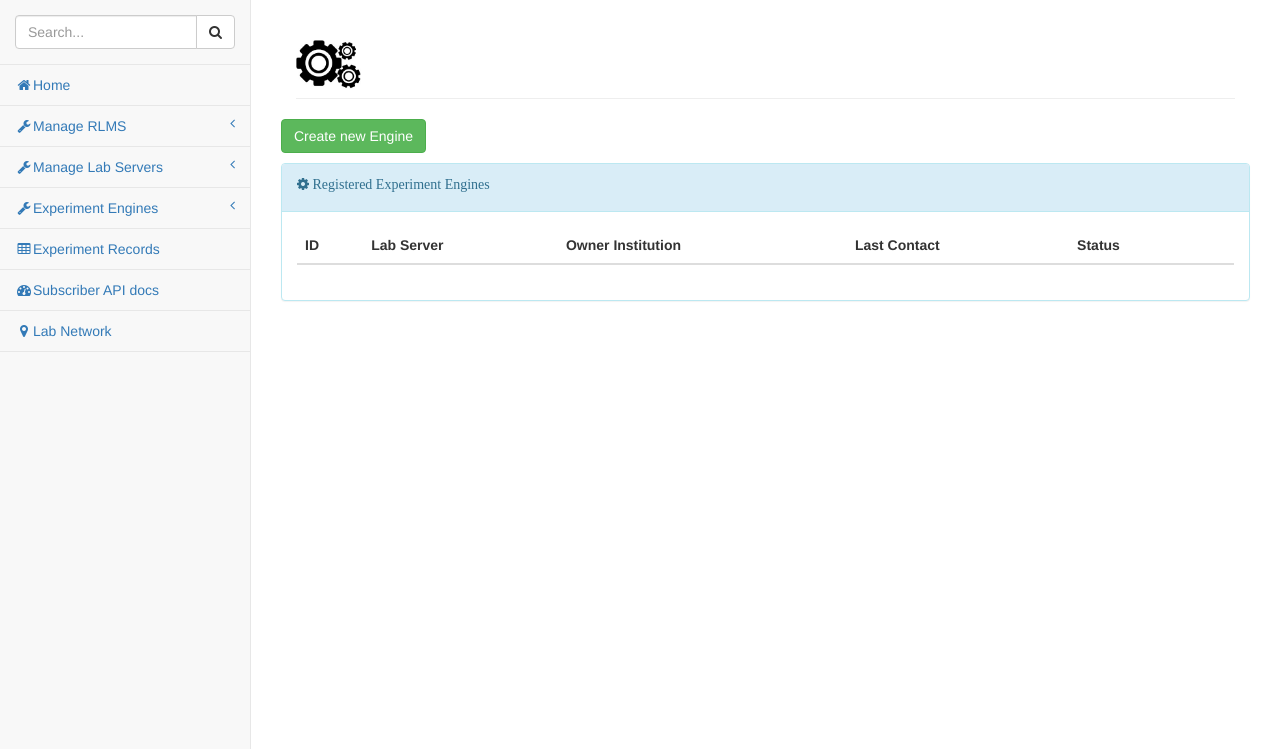
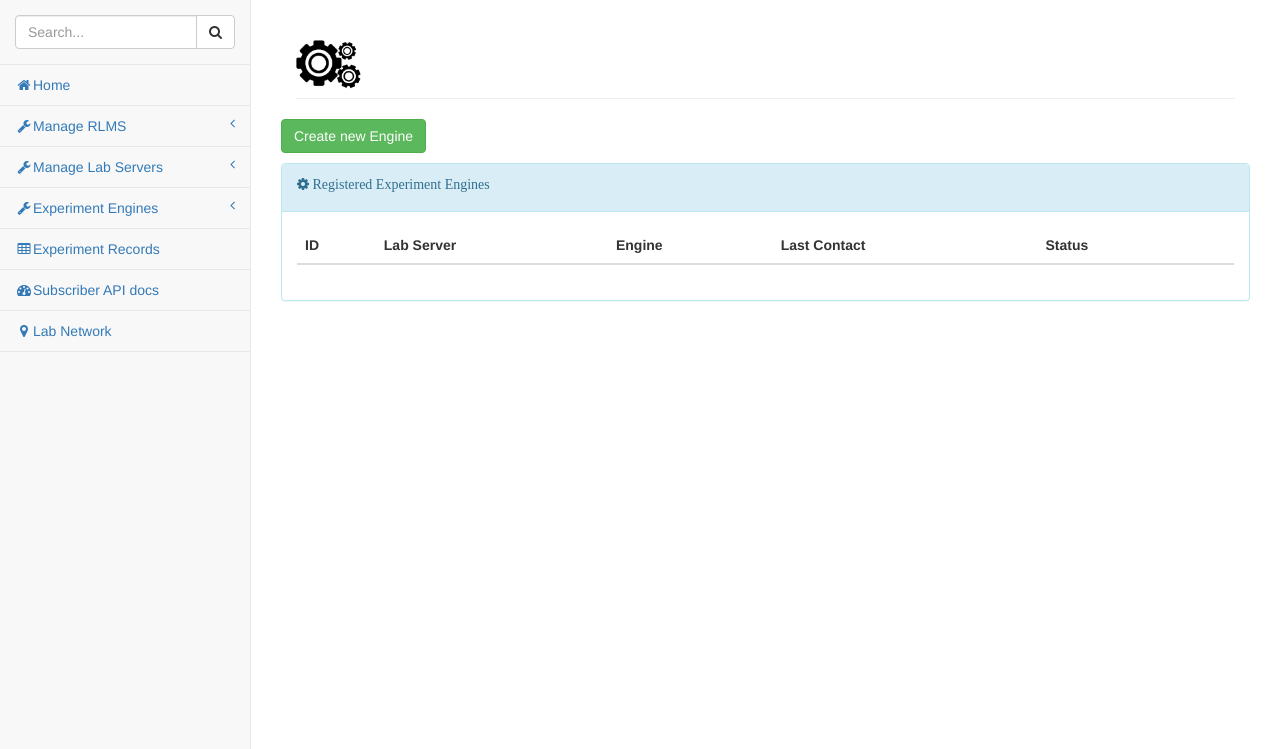
Before and after one commit to OnlineLabs4All/dispatcher, a Symfony app: template app/Resources/views/default/engineRecordsTableView.html.twig in a window 1280 px wide. Shown: the part 51-800 px from the top of the page. Run offline with Twig, Linux system fonts and the light colour scheme; the template is opened without the code that fills it, so the values that code supplies are empty; some libraries are stand-ins or nearby versions.

Commit message:
change UI to show engine name and lab server ID

```diff
--- a/app/Resources/views/default/addEditRlms.html.twig
+++ b/app/Resources/views/default/addEditRlms.html.twig
@@ -40,7 +40,6 @@
                 </div>
                 <div class="panel-body">
                     {{ form_row(form.guid) }}
-                    {{ form_row(form.passkey_to_rlms) }}
                     {{ form_row(form.service_url) }}
                 </div>
             </div>
@@ -53,8 +52,8 @@
                 </div>
                 <div class="panel-body">
 
-                    {{ form_row(form.wd_username) }}
-                    {{ form_row(form.wd_password) }}
+                    {{ form_row(form.rlms_username) }}
+                    {{ form_row(form.rlms_password) }}
 
                 </div>
             </div>
--- a/app/Resources/views/default/engineRecordsTableView.html.twig
+++ b/app/Resources/views/default/engineRecordsTableView.html.twig
@@ -21,7 +21,7 @@
 
             <th>ID</th>
             <th>Lab Server</th>
-            <th>Owner Institution</th>
+            <th>Engine</th>
             <th>Last Contact</th>
             <th>Status</th>
             <th></th>
@@ -33,7 +33,7 @@
             <tr class="odd gradeX">
                 <td>{{ record.id }}</td>
                 <td>{{ record.labserverId }}</td>
-                <td>{{ record.institution }}</td>
+                <td>{{ record.name }}</td>
                 <td><div id="lastContact">{{record.lastContact}}</div></td>
                 <td>
                     {% if record.active == true %}
--- a/app/Resources/views/default/labServersRecordsTableView.html.twig
+++ b/app/Resources/views/default/labServersRecordsTableView.html.twig
@@ -19,10 +19,10 @@
         <thead>
         <tr>
             <th>APIs</th>
+            <th>ID</th>
             <th>Status</th>
             <th>Name</th>
             <th>Owner</th>
-            <th>Contact's e-mail</th>
             <th>View/Edit</th>
         </tr>
         </thead>
@@ -32,9 +32,10 @@
             <tr class="odd gradeX">
                 <td>
                     <a href="{{ path('apis_to_rlms', { 'labServerId' : record.id}) }}">
-                       <i class="fa fa-gear"> APIs</i>
+                       <i class="fa fa-gear"></i>
                     </a>
                 </td>
+                <td>{{ record.id }}</td>
                 <td>
                     {% if record.active == true %}
                         <span class="label label-success">Active</span>
@@ -47,7 +48,6 @@
                 </td>
                 <td>{{ record.name }}</td>
                 <td>{{ record.institution }}</td>
-                <td>{{ record.contactEmail }}</td>
                 <td>
                     <a href="{{ path('labservers') }}/{{ record.id }}">
                         <i class="fa fa-edit"> view/edit</i>
```
